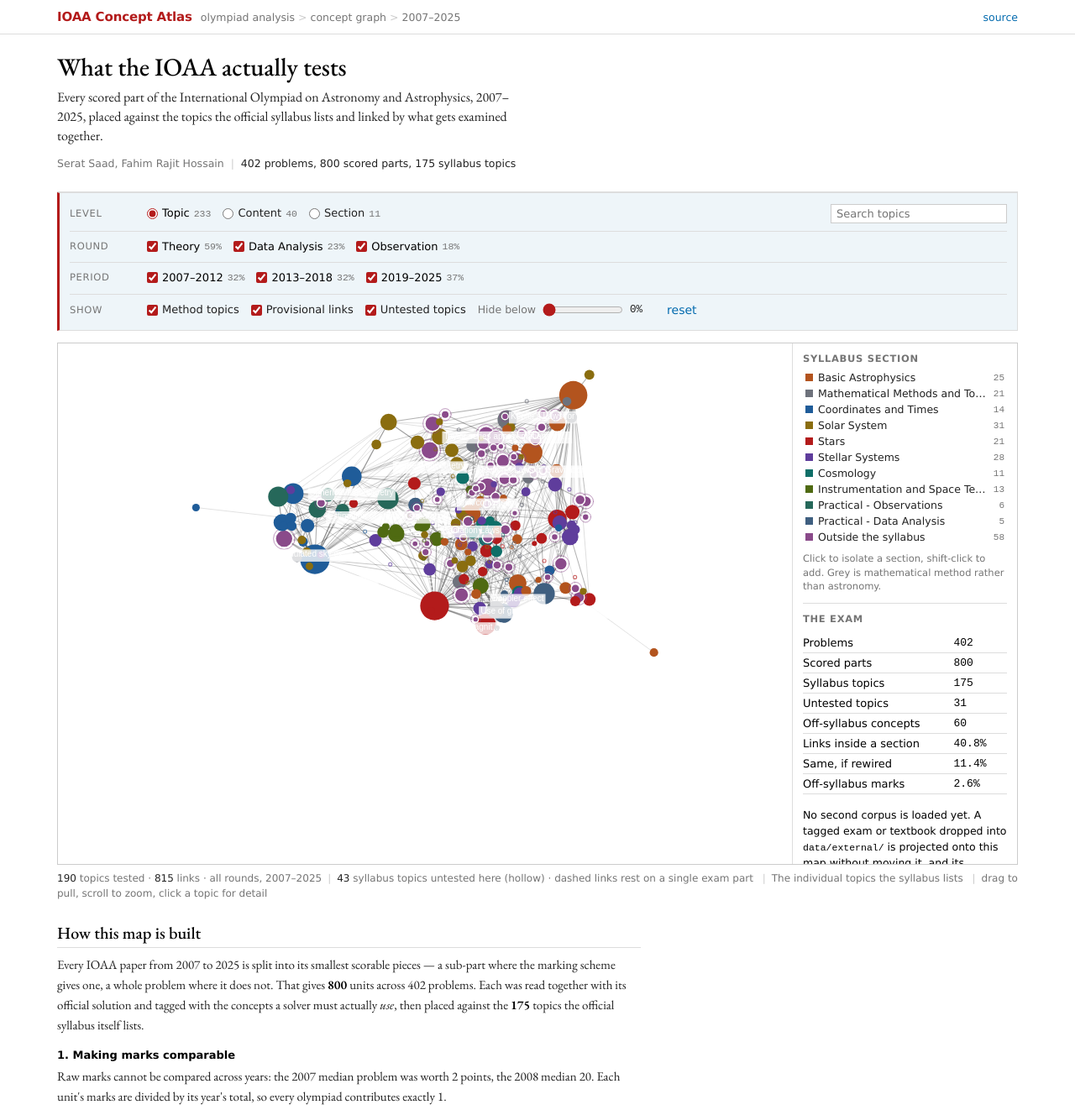
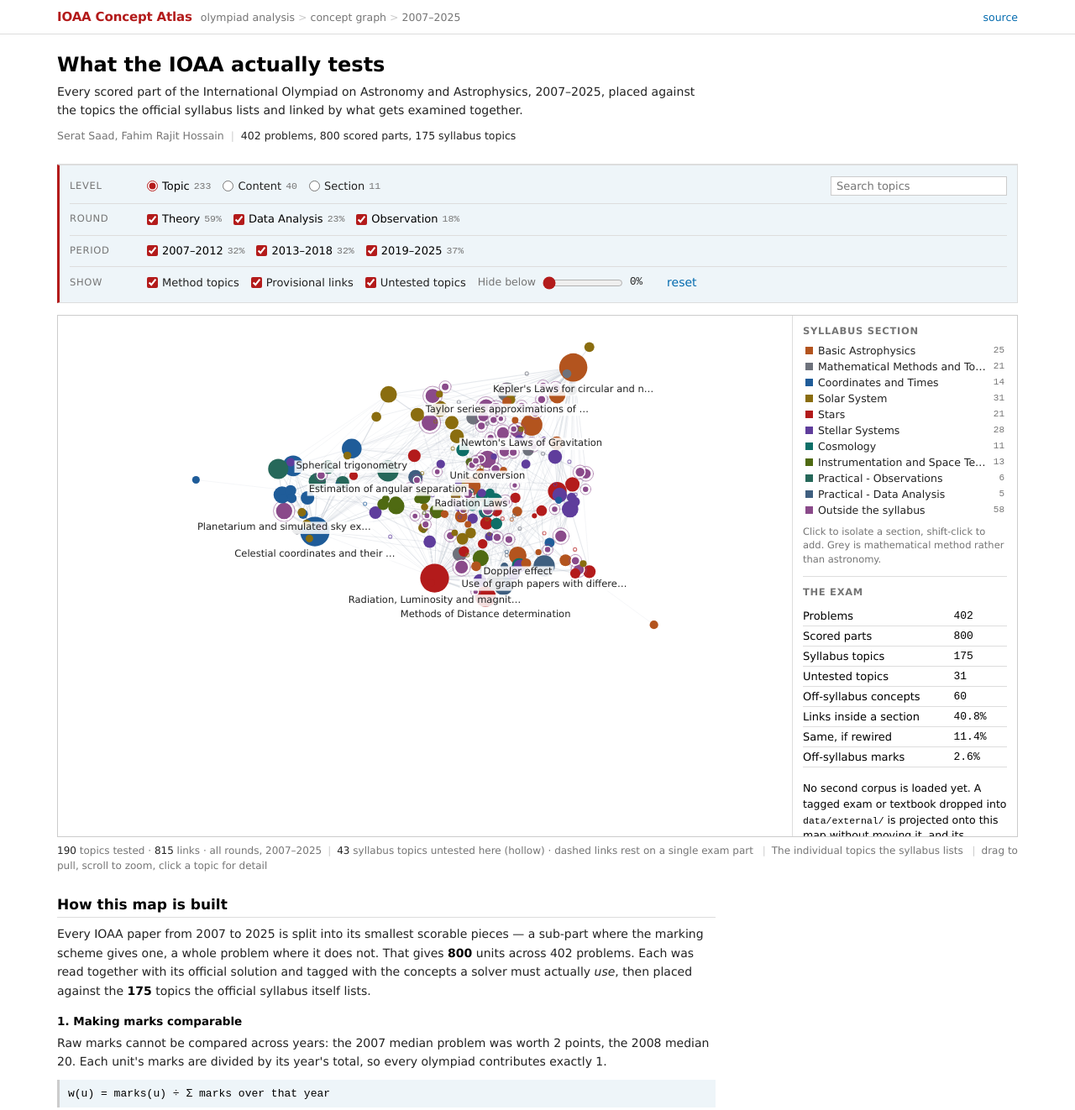
Before and after one commit to seratsaad/ioaa-knowledge-graph, a plain HTML site: page index.html in a window 1280 px wide. Shown: the top 1322 px of the page at 84% size. Drawn offline with nearby package versions, Linux system fonts and the light colour scheme.

Commit message:
arXiv font stack; fix invisible graph labels

```diff
--- a/index.html
+++ b/index.html
@@ -1,13 +1,12 @@
 <title>IOAA Concept Atlas</title>
-<link rel="preconnect" href="https://fonts.gstatic.com" crossorigin>
-<link rel="stylesheet" href="https://fonts.googleapis.com/css2?family=EB+Garamond:ital,wght@0,400;0,500;0,600;1,400&display=swap">
-
 <style>
 /* ===========================================================================
    IOAA Concept Atlas — styled after arXiv.
-   Palette and font stacks are arXiv's own: Cornell red #b31b1b, link blue
-   #046baf, Lucida Grande for interface text, EB Garamond for prose. arXiv
-   ships no dark mode, so neither does this; every colour is painted
+   Palette and font stack are arXiv's own: Cornell red #b31b1b, link blue
+   #046baf, and 'Lucida Grande' sans throughout. arXiv loads no webfont and
+   sets one family on body that everything inherits, including paper titles;
+   it reserves a serif for two partner logos only, so there is no serif here.
+   It also ships no dark mode, so neither does this; every colour is painted
    explicitly so the page holds on any host background.
    =========================================================================== */
 
@@ -23,8 +22,15 @@
   --link:      #046baf;
   --link-dark: #264d71;
 
+  /* The canvas reads these three by name. Keep them literal: an undefined
+     custom property makes ctx.fillStyle silently keep its previous value,
+     which once painted the labels white on white. */
+  --edge:    #aab4c0;
+  --ink-dim: #222222;
+  --font:    'Lucida Grande', helvetica, arial, verdana, sans-serif;
+
   --sans: 'Lucida Grande', helvetica, arial, verdana, sans-serif;
-  --serif: "EB Garamond", ui-serif, Georgia, Cambria, "Times New Roman", Times, serif;
+  --serif: 'Lucida Grande', helvetica, arial, verdana, sans-serif;  /* arXiv sets one family for everything */
   --mono: monospace;
 
   /* section hues, darkened to sit on white the way arXiv's links do */
@@ -61,9 +67,9 @@ code, .mono { font-family: var(--mono); font-size: .92em; }
 
 /* ------------------------------------------------------------------- title */
 #title { padding: 22px 0 14px; }
-#title h1 { font: 500 30px/1.15 var(--serif); letter-spacing: -.005em; }
-#title .sub { font: 400 16px/1.45 var(--serif); color: var(--ink-2);
-              margin-top: 7px; max-width: 74ch; }
+#title h1 { font: bold 24px/1.2 var(--sans); }
+#title .sub { font: 400 14px/1.55 var(--sans); color: var(--ink-2);
+              margin-top: 8px; max-width: 86ch; }
 #title .byline { font-size: 12.5px; color: var(--muted); margin-top: 9px; }
 #title .byline b { color: var(--ink-2); font-weight: normal; }
 
@@ -133,7 +139,7 @@ figure { margin: 0 0 20px; }
 #detail .kicker { display: flex; align-items: center; gap: 5px; margin-bottom: 3px; }
 #detail .kicker .sw { width: 9px; height: 9px; flex: none; }
 #detail .kicker .caps { font-size: 11px; color: var(--muted); }
-#detail h3 { font: 500 17px/1.25 var(--serif); margin-bottom: 2px; }
+#detail h3 { font: bold 14px/1.3 var(--sans); margin-bottom: 2px; }
 #detail .cid { font-family: var(--mono); font-size: 10.5px; color: var(--muted);
                word-break: break-all; }
 #detail .close { float: right; border: 0; background: none; color: var(--muted);
@@ -174,11 +180,11 @@ figcaption .sep { margin: 0 7px; color: var(--rule-2); }
           color: var(--muted); margin-top: 2px; }
 
 /* ------------------------------------------------------------------- prose */
-.doc { max-width: 78ch; padding-bottom: 8px; }
-.doc h2 { font: 500 20px/1.25 var(--serif); margin: 26px 0 8px;
+.doc { max-width: 88ch; padding-bottom: 8px; }
+.doc h2 { font: bold 17px/1.3 var(--sans); margin: 26px 0 8px;
           padding-bottom: 4px; border-bottom: 1px solid var(--rule); }
-.doc h3 { font-size: 13px; margin: 16px 0 5px; color: var(--ink); }
-.doc p, .doc li { font: 400 15px/1.6 var(--serif); color: var(--ink-2); }
+.doc h3 { font: bold 13.5px/1.3 var(--sans); margin: 17px 0 5px; color: var(--ink); }
+.doc p, .doc li { font: 400 14px/1.6 var(--sans); color: var(--ink-2); }
 .doc ul, .doc ol { margin: 0 0 .75em; padding-left: 1.3em; }
 .doc li { margin-bottom: .3em; }
 .doc .eq { font-family: var(--mono); font-size: 13px; background: var(--tint);
@@ -442,8 +448,12 @@ table.data tr.hi td { font-weight: bold; color: var(--ink); }
   "use strict";
 
   var SEC_ORDER = ["BA","MM","CT","SS","ST","SY","CO","RE","IN","OB","DA","XS"];
-  var cssVar = function (n) {
-    return getComputedStyle(document.documentElement).getPropertyValue(n).trim();
+  var cssVar = function (n, fallback) {
+    var v = getComputedStyle(document.documentElement).getPropertyValue(n).trim();
+    if (v) return v;
+    // A missing custom property would otherwise leave the canvas painting with
+    // whatever colour was set last. Fail to a visible ink instead.
+    return fallback || "#333333";
   };
   var secColor = {};
   function readColors() {
@@ -737,10 +747,11 @@ table.data tr.hi td { font-weight: bold; color: var(--ink); }
       });
       if (clash && n.idx !== focus) return;
       placed.push(box);
-      ctx.globalAlpha = 0.78; ctx.fillStyle = bg;
+      ctx.globalAlpha = 0.86; ctx.fillStyle = bg;
       ctx.fillRect(box[0], box[1], box[2], box[3]);
       ctx.globalAlpha = 1;
-      ctx.fillStyle = n.idx === focus ? cssVar("--ink") : cssVar("--ink-dim");
+      ctx.fillStyle = n.idx === focus ? cssVar("--ink", "#000")
+                                      : cssVar("--ink-dim", "#222");
       ctx.fillText(t, X, Y);
     });
   }
```
